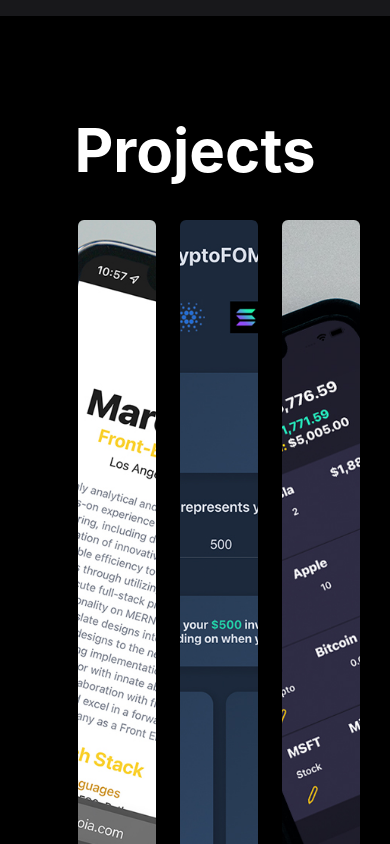
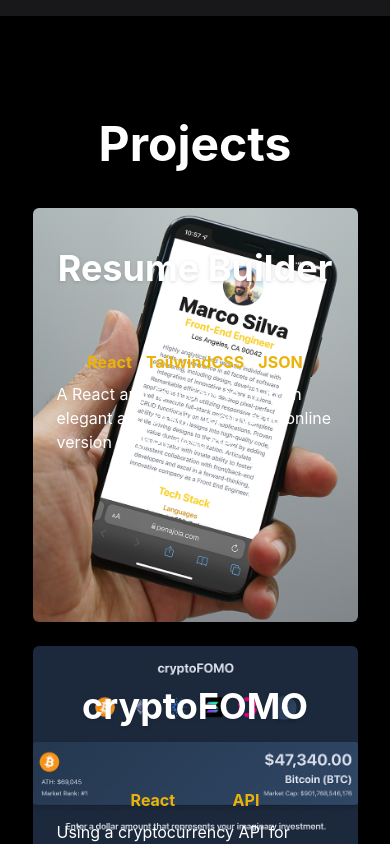
Before and after one commit to mpenajoia/portfolio, a React (Create React App) app: page / in a window 390 px wide. Shown: the part 1580-2424 px from the top of the page. Built offline with nearby package versions, Linux system fonts and the light colour scheme; some icons are missing.

Commit message:
mobile project css tweaks

```diff
--- a/src/components/Projects.jsx
+++ b/src/components/Projects.jsx
@@ -16,18 +16,25 @@
     )
   })
   return (
-    <div key={key} style={{ backgroundImage: `url(${[projectImage[0]]})`}} className='w-1/3 bg-cover bg-center rounded-md flex flex-wrap hover:scale-105 ease-in-out duration-300'>
+    <div key={key} style={{ backgroundImage: `url(${[projectImage[0]]})`}} className='w-full md:w-1/3 bg-cover bg-center rounded-md flex flex-wrap md:hover:scale-105 ease-in-out duration-300'>
 
-      <div className='flex flex-col justify-center items-center w-full pt-10 pb-40 hover:bg-gradient-to-t from-black/[.85] to-black/[.35] overflow-hidden group'>
-          <div className='opacity-0 group-hover:opacity-100 duration-500 ease-in-out flex flex-col justify-center items-center gap-6'>
+      <div className='flex flex-col justify-center items-center w-full pt-10 pb-40 hover:bg-gradient-to-t from-black/[.85] to-black/[.35] md:overflow-hidden group'>
+
+          <div className='md:opacity-0 md:group-hover:opacity-100 duration-500 ease-in-out flex flex-col justify-center items-center gap-6'>
+
             <a href={project.link} target="_blank" rel="noreferrer" >
+
               <h4 className='text-4xl text-center font-bold duration-300 ease-in-out hover:text-yellow-500 drop-shadow'>{project.title}</h4>
             </a>
+
             <a href={project.github} target="_blank" rel="noreferrer" >
+
               <Icon icon={icons.github} size={32} className='duration-300 ease-in-out hover:text-yellow-500 drop-shadow'/>
             </a>
           </div>
-          <div className='flex flex-col items-center translate-y-96 group-hover:translate-y-16 opacity-0 group-hover:opacity-100 duration-300 ease-in-out'>
+
+          <div className='flex flex-col items-center md:translate-y-96 md:group-hover:translate-y-16 md:opacity-0 md:group-hover:opacity-100 duration-300 ease-in-out'>
+
             <div className='flex flex-wrap justify-evenly items-end text-yellow-500 font-bold w-3/4 text-center'>
               {techStack}
             </div>
@@ -48,8 +55,8 @@
   })
   return (
     <div className='flex flex-col w-full justify-center items-center my-10 py-16  target:pt-[100px]' id="projects">
-      <h2 className='text-6xl mb-10 font-bold'>Projects</h2>
-      <div className='flex w-3/5 justify-between gap-6 h-420px'>
+      <h2 className='text-5xl md:text-6xl mb-10 font-bold'>Projects</h2>
+      <div className='flex md:flex-row flex-col w-5/6 md:w-3/5 justify-between gap-6 h-420px'>
         {projectMap}
       </div>
     </div>
```
